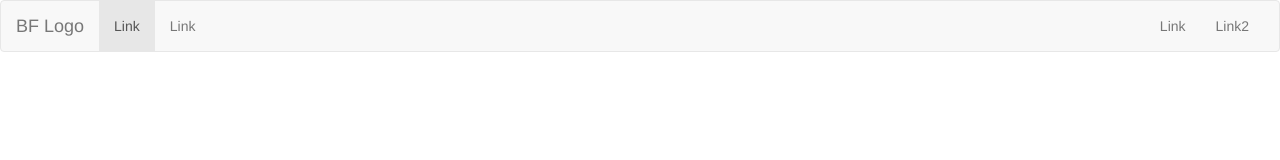
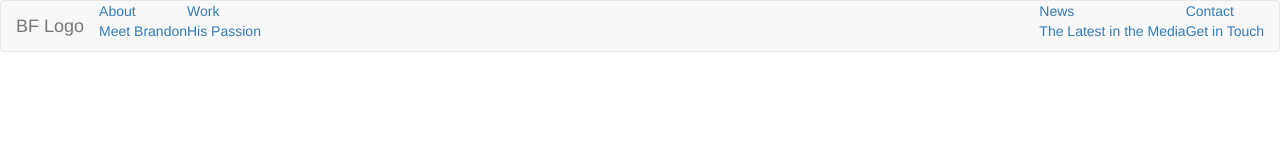
Before and after one commit to TheMartinUriarte/brandonFrereWebsite, a plain HTML site: page index.html in a window 1280 px wide. Drawn offline with nearby package versions, Linux system fonts and the light colour scheme.

Commit message:
Body Nav. Basic HTML foundation placed

```diff
--- a/index.html
+++ b/index.html
@@ -64,12 +64,12 @@
         <!-- Collect the nav links, forms, and other content for toggling -->
         <div class="collapse navbar-collapse" id="bs-example-navbar-collapse-1">
           <ul class="nav navbar-nav">
-            <li class="active"><a href="#">Link <span class="sr-only">(current)</span></a></li>
-            <li><a href="#">Link</a></li>
+            <li><p><a href="#">About<br><span class="nav-subtitle">Meet Brandon</span></p></a></li>
+            <li><p><a href="#">Work<br><span class="nav-subtitle">His Passion</span></p></a></li>
           </ul>
           <ul class="nav navbar-nav navbar-right">
-            <li><a href="#">Link</a></li>
-            <li><a href="#">Link2</a></li>
+            <li><p><a href="#">News<br><span class="nav-subtitle">The Latest in the Media</span></p></a></li>
+            <li><p><a href="#">Contact<br><span class="nav-subtitle">Get in Touch</span></p></a></li>
           </ul>
         </div><!-- /.navbar-collapse -->
       </div><!-- /.container-fluid -->
```
